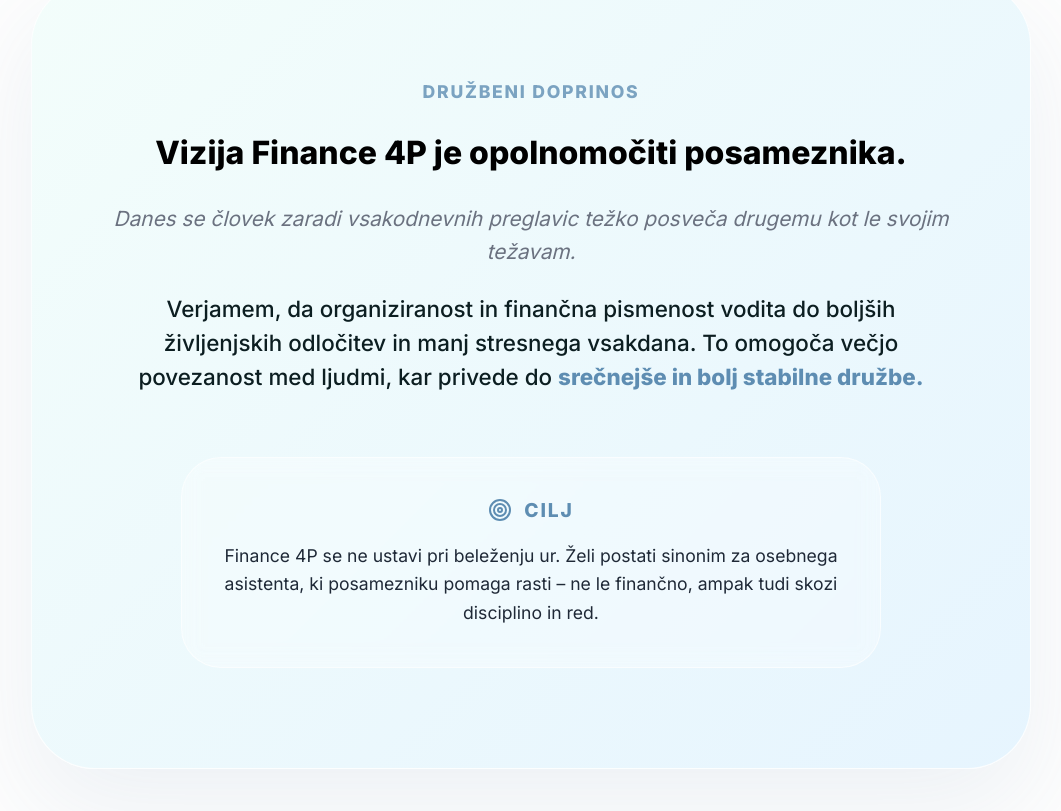
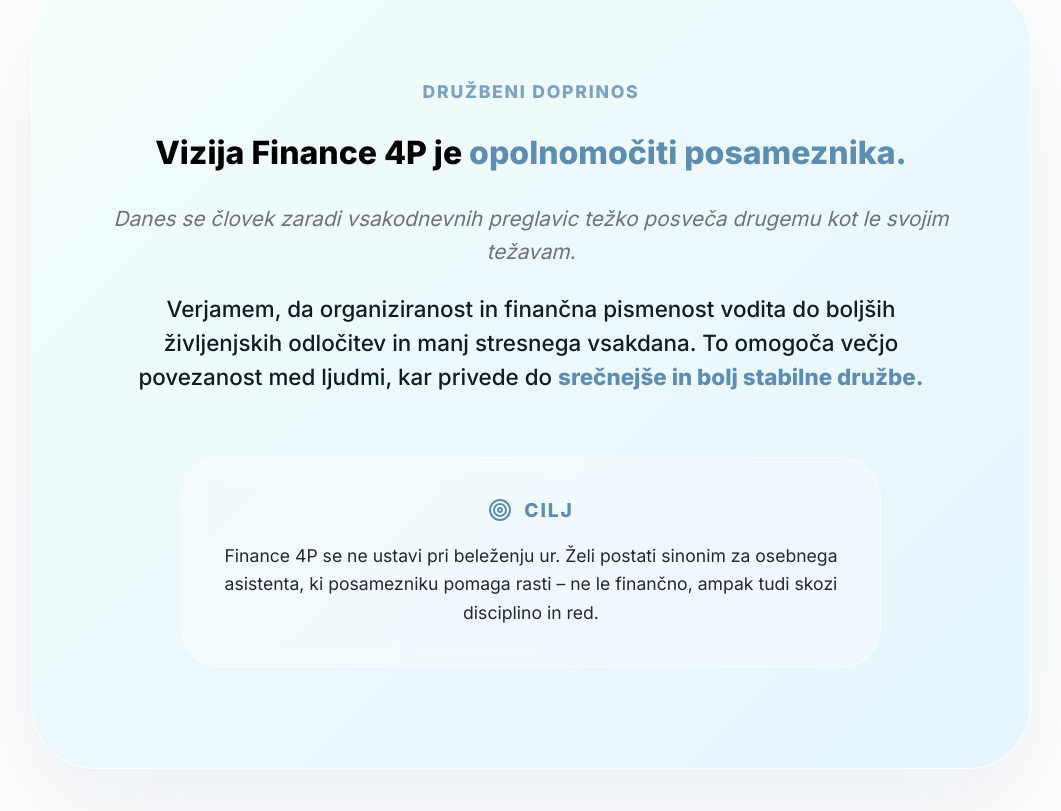
Before and after one commit to filipkolle/Landing-4P, a React (Vite) app: page /o-nas in a window 1280 px wide. Shown: the part 3160-3971 px from the top of the page, without its empty margins (109-1170 px from the left). Built offline with nearby package versions, Linux system fonts and the light colour scheme.

Commit message:
style: split vision lead colors into black and blue

```diff
--- a/src/pages/AboutPage.jsx
+++ b/src/pages/AboutPage.jsx
@@ -203,7 +203,7 @@ const AboutPage = () => {
                   viewport={{ once: true }}
                   transition={{ duration: 0.8, delay: 0.2 }}
                 >
-                  <strong>Vizija Finance 4P je opolnomočiti posameznika.</strong>
+                  <strong>Vizija Finance 4P je <span className="blue-text">opolnomočiti posameznika.</span></strong>
                 </motion.p>
 
                 <motion.p
```
